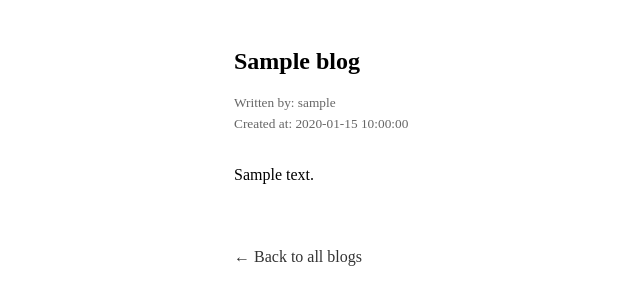
After one commit to Dalhatmd/Blog_site, a Flask app: template api/v1/templates/blog_detail.html in a window 1280 px wide. The commit adds this page. Shown: the top 305 px of the page, without its empty margins (6-646 px from the left). Run offline with Flask 3, Linux system fonts and the light colour scheme; the template is opened without the code that fills it: most values are stand-ins (such as "Sample title", 1, 10 or a date in 2020); parts of the project's set-up code (start-up, migrations or seed data) failed here and were passed over.

Commit message:
Add blog views

```diff
--- a/api/v1/app.py
+++ b/api/v1/app.py
@@ -3,6 +3,8 @@
 from api.v1.views import app_views
 from os import getenv
 from models.storage.db import DB
+from datetime import datetime
+import requests
 
 
 db = DB()
@@ -10,6 +12,7 @@
 app = Flask(__name__)
 app.register_blueprint(app_views)
 CORS(app, resources={r"/api/v1/*": {"origins": "*"}})
+api_url = 'http://127.0.0.1:5000/api/v1'
 
 @app.errorhandler(404)
 def page_not_found(e):
@@ -46,7 +49,21 @@
     for blog in blogs_dict:
         user = db.get_by_field('User', 'id', blog['user_id'])
         blog['username'] = user.username
+        created_at = datetime.strptime(blog['created_at'], '%Y-%m-%dT%H:%M:%S')
+        blog['formatted_time'] = created_at.strftime('%B %d')
+
     return render_template('blogs.html', blogs=blogs_dict)
+
+@app.route('/blogs/<blog_id>')
+def get_blog(blog_id):
+    response  = requests.get(f'{api_url}/blogs/{blog_id}')
+    if response.status_code == 404:
+        return render_template('404.html'), 404
+    if response.status_code != 200:
+        return render_template('error.html'), response.status_code
+
+    blog = response.json()
+    return render_template('blog_detail.html', blog=blog)
 
 
 if __name__ == "__main__":
--- /dev/null
+++ b/api/v1/templates/blog_detail.html
@@ -0,0 +1,60 @@
+<!DOCTYPE html>
+<html lang="en">
+<head>
+    <meta charset="UTF-8">
+    <meta name="viewport" content="width=device-width, initial-scale=1.0">
+    <title>{{ blog.title }}</title>
+</head>
+<body>
+    <main>
+        <article>
+            <h1>{{ blog.title }}</h1>
+
+            <div class="blog-metadata">
+                <small>Written by: {{ blog.username }}</small>
+                <small>Created at: {{ blog.formatted_date }}</small>
+            </div>
+
+            <div class="blog-content">
+                {{ blog.content }}
+            </div>
+        </article>
+
+        <a href="/" class="back-link">← Back to all blogs</a>
+    </main>
+
+    <style>
+        main {
+            max-width: 800px;
+            margin: 0 auto;
+            padding: 20px;
+        }
+
+        .blog-metadata {
+            margin: 20px 0;
+            color: #666;
+        }
+
+        .blog-metadata small {
+            display: block;
+            margin-bottom: 5px;
+        }
+
+        .blog-content {
+            line-height: 1.6;
+            margin: 30px 0;
+        }
+
+        .back-link {
+            display: inline-block;
+            margin-top: 30px;
+            color: #333;
+            text-decoration: none;
+        }
+
+        .back-link:hover {
+            text-decoration: underline;
+        }
+    </style>
+</body>
+</html>
--- a/api/v1/templates/blogs.html
+++ b/api/v1/templates/blogs.html
@@ -10,9 +10,8 @@
     <ul>
         {% for blog in blogs %}
             <li>
-                <h2>{{ blog.title }}</h2>
-                <p>{{ blog.content }}</p>
-                <small>Created at: {{ blog.created_at }}</small>
+                <h2><a href="/blogs/{{ blog.id }}">{{ blog.title }}</a></h2>
+                <small>posted on: {{ blog.formatted_time }}</small>
                 <small>Blog by: {{ blog.username }}</small>
             </li>
         {% endfor %}
```
